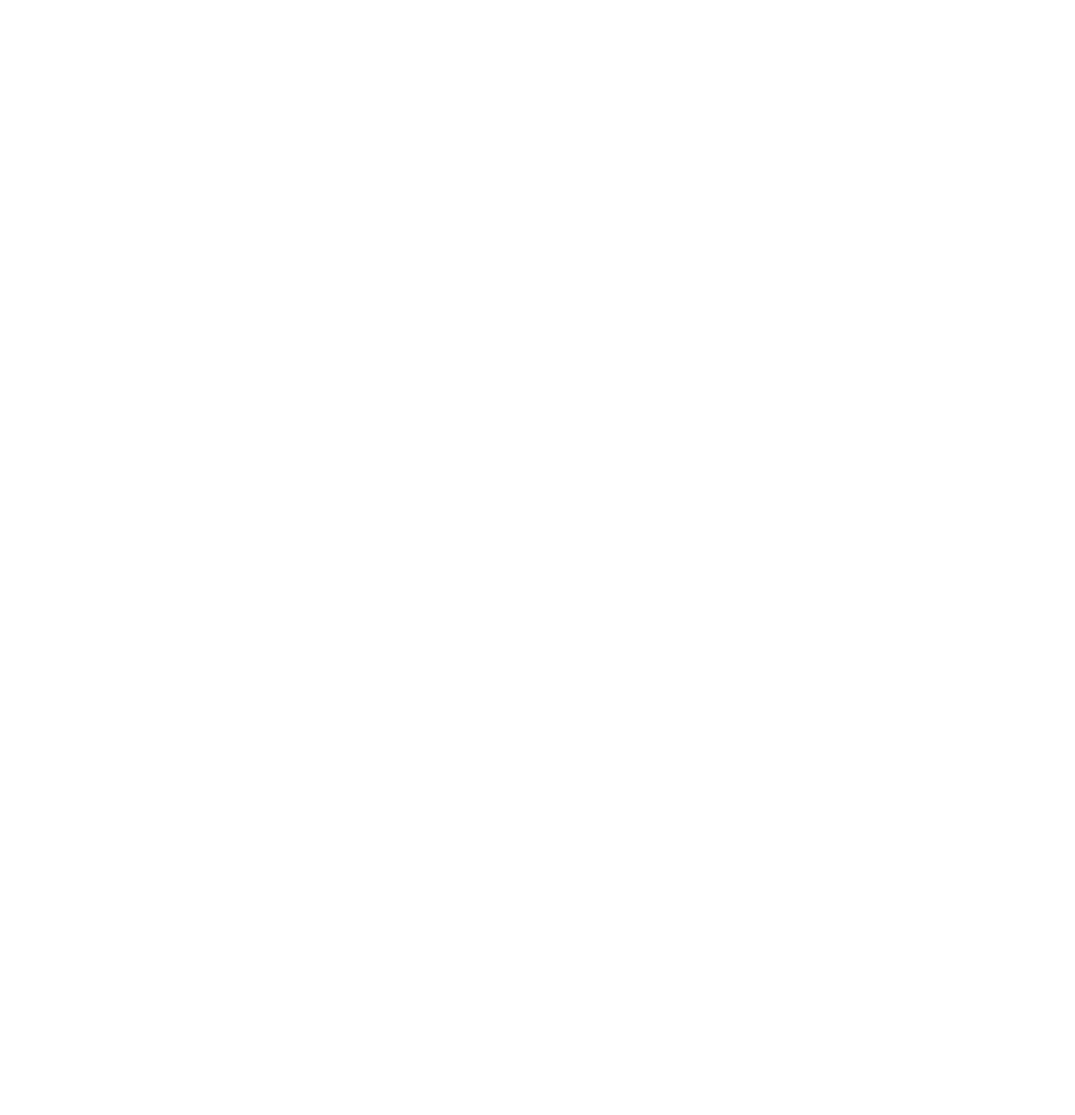
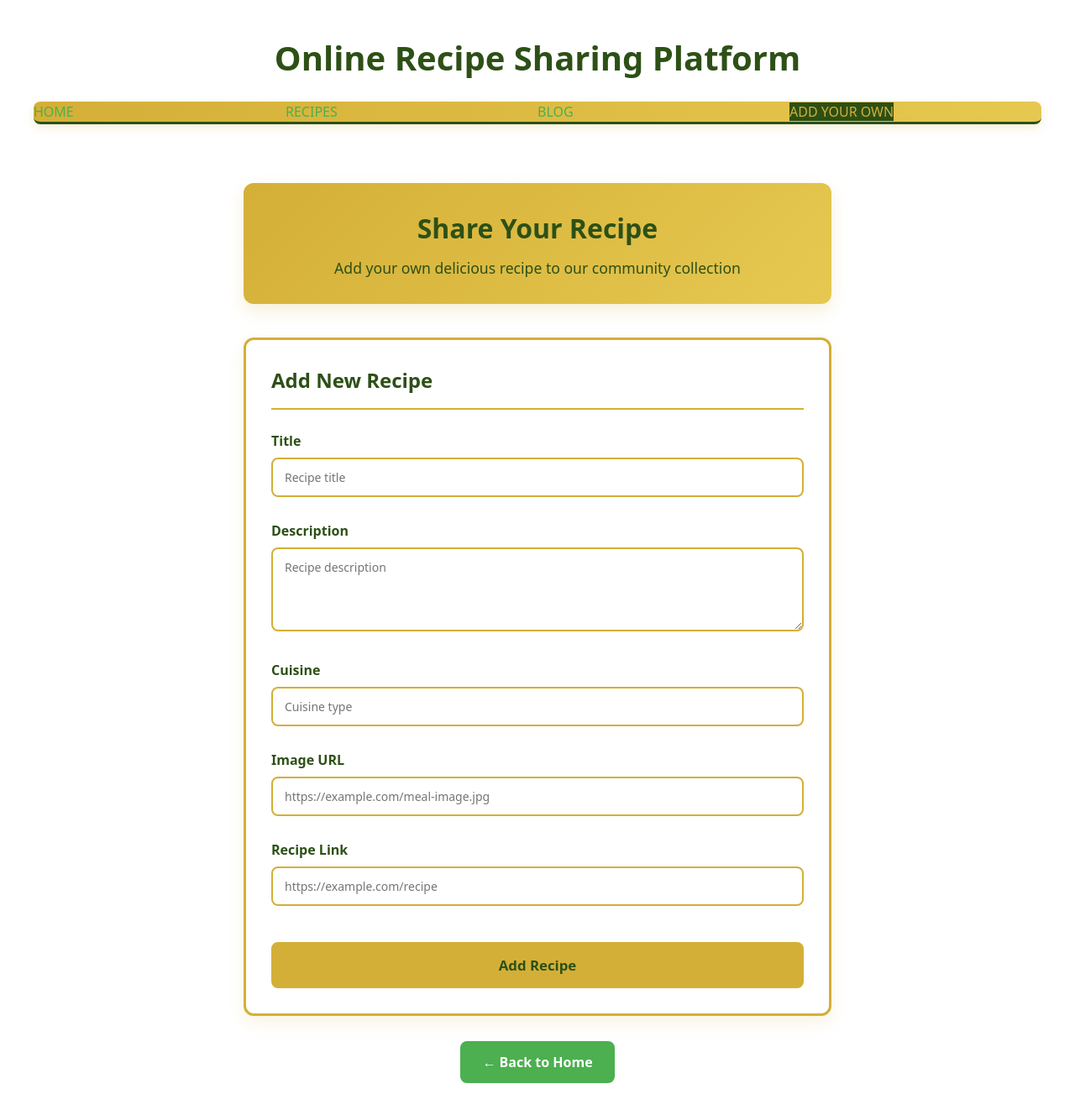
Before and after one commit to ericorekyeh-cmyk/AI-ALLIANCE, a React (Vite) app: page /add-recipe in a window 1280 px wide. Before the commit this address had no page. Shown: the top 1328 px of the page at 84% size. Before the commit the page ends 800 px from the top, so only its background shows below. Built offline with nearby package versions, Linux system fonts and the light colour scheme.

Commit message:
navigation and featured recipes pages, added add recipe page, and added seed data for testing

```diff
--- /dev/null
+++ b/src/AddRecipePage.css
@@ -0,0 +1,138 @@
+/* Add Recipe Page Styles */
+.add-recipe-page {
+  max-width: 700px;
+  margin: 0 auto;
+  padding: 40px 0;
+}
+
+.add-recipe-header {
+  text-align: center;
+  margin-bottom: 40px;
+  padding: 30px;
+  background: linear-gradient(135deg, var(--gold) 0%, #E6C850 100%);
+  border-radius: 12px;
+  box-shadow: 0 8px 20px rgba(212, 175, 55, 0.2);
+}
+
+.add-recipe-header h2 {
+  color: var(--green);
+  font-size: 2em;
+  margin: 0 0 10px 0;
+}
+
+.add-recipe-header p {
+  color: var(--green);
+  font-size: 1.1em;
+  margin: 0;
+  font-weight: 500;
+}
+
+.add-recipe-page .add-recipe-form {
+  margin-bottom: 30px;
+  background: var(--white);
+  border: 3px solid var(--gold);
+  padding: 30px;
+  border-radius: 12px;
+  box-shadow: 0 8px 20px rgba(212, 175, 55, 0.15);
+}
+
+.add-recipe-page .add-recipe-form h3 {
+  color: var(--green);
+  font-size: 1.5em;
+  margin-top: 0;
+  margin-bottom: 25px;
+  border-bottom: 2px solid var(--gold);
+  padding-bottom: 15px;
+}
+
+.add-recipe-page .add-recipe-form label {
+  color: var(--green);
+  font-weight: 600;
+  margin-bottom: 8px;
+  display: block;
+}
+
+.add-recipe-page .add-recipe-form input,
+.add-recipe-page .add-recipe-form textarea {
+  width: 100%;
+  padding: 12px 14px;
+  border: 2px solid var(--gold);
+  border-radius: 8px;
+  font-size: 14px;
+  font-family: inherit;
+  margin-top: 8px;
+  margin-bottom: 20px;
+  box-sizing: border-box;
+  background-color: var(--white);
+  color: var(--green);
+  transition: all 0.25s ease;
+}
+
+.add-recipe-page .add-recipe-form input:focus,
+.add-recipe-page .add-recipe-form textarea:focus {
+  outline: none;
+  border-color: var(--green-light);
+  box-shadow: 0 0 8px rgba(76, 175, 80, 0.3);
+  background-color: #FFFEF2;
+}
+
+.add-recipe-page .add-recipe-form button {
+  width: 100%;
+  background-color: var(--gold);
+  color: var(--green);
+  border: 2px solid var(--gold);
+  padding: 14px 28px;
+  border-radius: 8px;
+  font-size: 1.05em;
+  font-weight: 600;
+  cursor: pointer;
+  transition: all 0.25s ease;
+  margin-top: 15px;
+}
+
+.add-recipe-page .add-recipe-form button:hover {
+  background-color: var(--green);
+  color: var(--gold);
+  border-color: var(--green);
+  box-shadow: 0 6px 16px rgba(76, 175, 80, 0.3);
+  transform: translateY(-2px);
+}
+
+.back-to-home {
+  display: block;
+  margin: 30px auto;
+  background-color: var(--green-light);
+  color: var(--white);
+  border: 2px solid var(--green-light);
+  padding: 12px 24px;
+  border-radius: 8px;
+  font-size: 1em;
+  font-weight: 600;
+  cursor: pointer;
+  transition: all 0.25s ease;
+}
+
+.back-to-home:hover {
+  background-color: var(--gold);
+  color: var(--green);
+  border-color: var(--gold);
+  box-shadow: 0 4px 12px rgba(212, 175, 55, 0.3);
+}
+
+@media (max-width: 768px) {
+  .add-recipe-page {
+    padding: 20px 0;
+  }
+
+  .add-recipe-header {
+    padding: 20px;
+  }
+
+  .add-recipe-header h2 {
+    font-size: 1.5em;
+  }
+
+  .add-recipe-page .add-recipe-form {
+    padding: 20px;
+  }
+}
--- /dev/null
+++ b/src/AddRecipePage.jsx
@@ -0,0 +1,40 @@
+import { useNavigate } from 'react-router-dom';
+import Navigation from './Navigation';
+import AddRecipe from './AddRecipe';
+import './AddRecipePage.css';
+
+function AddRecipePage({ onRecipeAdded }) {
+  const navigate = useNavigate();
+
+  const handleRecipeAdded = () => {
+    onRecipeAdded();
+    // Show success message
+    alert('Recipe added successfully! Redirecting to home page...');
+    // Redirect to home after a short delay
+    setTimeout(() => {
+      navigate('/');
+    }, 1000);
+  };
+
+  return (
+    <div className="container">
+      <h1>Online Recipe Sharing Platform</h1>
+      <Navigation />
+
+      <div className="add-recipe-page">
+        <div className="add-recipe-header">
+          <h2>Share Your Recipe</h2>
+          <p>Add your own delicious recipe to our community collection</p>
+        </div>
+
+        <AddRecipe onRecipeAdded={handleRecipeAdded} />
+
+        <button onClick={() => navigate('/')} className="back-to-home">
+          ← Back to Home
+        </button>
+      </div>
+    </div>
+  );
+}
+
+export default AddRecipePage;
--- a/src/App.jsx
+++ b/src/App.jsx
@@ -2,12 +2,12 @@
 import { BrowserRouter as Router, Routes, Route } from 'react-router-dom';
 import { supabase } from './supabaseClient';
 import AddRecipe from './AddRecipe';
+import AddRecipePage from './AddRecipePage';
 import FeaturedRecipes from './FeaturedRecipes';
 import RecipeDetail from './RecipeDetail';
 import Navigation from './Navigation';
 import RecipesPage from './RecipesPage';
 import BlogPage from './BlogPage';
-import { seedSampleRecipes } from './seedRecipes';
 import './App.css';
 
 function AppContent() {
@@ -60,14 +60,6 @@
         <FeaturedRecipes />
 
         <div className="additional-content">
-          <div className="seed-button-container">
-            <button onClick={seedSampleRecipes} className="seed-button">
-              + Load Sample Recipes
-            </button>
-          </div>
-
-          <AddRecipe onRecipeAdded={fetchRecipes} />
-
           <input
             type="text"
             placeholder="Search recipes or cuisines..."
@@ -126,6 +118,7 @@
         <Route path="/recipe/:id" element={<RecipeDetail />} />
         <Route path="/recipes" element={<RecipesPage />} />
         <Route path="/blog" element={<BlogPage />} />
+        <Route path="/add-recipe" element={<AddRecipePage onRecipeAdded={() => {}} />} />
       </Routes>
     </Router>
   );
--- a/src/FeaturedRecipes.css
+++ b/src/FeaturedRecipes.css
@@ -130,3 +130,11 @@
   padding: 40px 20px;
   font-size: 1.2em;
 }
+
+.loading-message {
+  text-align: center;
+  color: var(--gold);
+  padding: 40px 20px;
+  font-size: 1.1em;
+  font-weight: 500;
+}
--- a/src/FeaturedRecipes.jsx
+++ b/src/FeaturedRecipes.jsx
@@ -1,10 +1,12 @@
 import { useEffect, useState } from 'react';
 import { useNavigate } from 'react-router-dom';
 import { supabase } from './supabaseClient';
+import { seedSampleRecipes } from './seedRecipes';
 import './FeaturedRecipes.css';
 
 function FeaturedRecipes() {
   const [featuredRecipes, setFeaturedRecipes] = useState([]);
+  const [isSeeding, setIsSeeding] = useState(false);
   const navigate = useNavigate();
 
   useEffect(() => {
@@ -22,7 +24,59 @@
       return;
     }
 
-    setFeaturedRecipes(data ?? []);
+    // If no recipes exist, auto-seed them
+    if (!data || data.length === 0) {
+      setIsSeeding(true);
+      await autoSeedRecipes();
+    } else {
+      setFeaturedRecipes(data);
+    }
+  };
+
+  const autoSeedRecipes = async () => {
+    const sampleRecipes = [
+      {
+        title: 'Heirloom Tomato Tart',
+        description: 'A delicate buttery crust topped with sun-ripened tomatoes and aromatic garden herbs, evoking the spirit of a rustic summer afternoon.',
+        cuisine_type: 'French',
+        image_url: 'https://images.unsplash.com/photo-1605450893063-a8b9d9ecc0a0?w=600&h=500&fit=crop',
+        recipe_url: 'https://www.example.com/heirloom-tomato-tart'
+      },
+      {
+        title: 'Artisan Sourdough',
+        description: 'Master the art of the perfect crust and airy crumb with our signature sourdough guide, featuring locally sourced ancient grains.',
+        cuisine_type: 'Bakery',
+        image_url: 'https://images.unsplash.com/photo-1599599810694-b5ac4dd5ccf1?w=600&h=500&fit=crop',
+        recipe_url: 'https://www.example.com/artisan-sourdough'
+      },
+      {
+        title: 'Wild Berry Pavlova',
+        description: 'A cloud-like meringue base paired with seasonal forest berries and silky double cream. An elegant finale to any artisanal meal.',
+        cuisine_type: 'Dessert',
+        image_url: 'https://images.unsplash.com/photo-1604080853949-b92f50e00b7f?w=600&h=500&fit=crop',
+        recipe_url: 'https://www.example.com/wild-berry-pavlova'
+      }
+    ];
+
+    try {
+      const { data, error } = await supabase
+        .from('recipes')
+        .insert(sampleRecipes)
+        .select();
+
+      if (error) {
+        console.error('Error seeding recipes:', error);
+        setIsSeeding(false);
+        return;
+      }
+
+      console.log('Successfully auto-seeded sample recipes:', data);
+      setFeaturedRecipes(data);
+      setIsSeeding(false);
+    } catch (err) {
+      console.error('Unexpected error:', err);
+      setIsSeeding(false);
+    }
   };
 
   const handleImageClick = (id) => {
@@ -32,6 +86,9 @@
   return (
     <div className="featured-section">
       <h2>Featured Recipes</h2>
+      {isSeeding ? (
+        <div className="loading-message">Loading featured recipes...</div>
+      ) : (
         <div className="featured-grid">
           {featuredRecipes.length > 0 ? (
             featuredRecipes.map((recipe) => (
@@ -59,6 +116,7 @@
             <p className="no-featured">No recipes yet. Add one to get started!</p>
           )}
         </div>
+      )}
     </div>
   );
 }
--- a/src/Navigation.css
+++ b/src/Navigation.css
@@ -22,7 +22,12 @@
   min-width: 120px;
 }
 
-.nav-link {
+@media (max-width: 768px) {
+  .nav-item {
+    min-width: 80px;
+    flex: 0 1 auto;
+  }
+}
   display: block;
   padding: 16px 24px;
   text-align: center;
--- a/src/Navigation.jsx
+++ b/src/Navigation.jsx
@@ -31,6 +31,14 @@
             BLOG
           </Link>
         </li>
+        <li className="nav-item">
+          <Link
+            to="/add-recipe"
+            className={`nav-link ${location.pathname === '/add-recipe' ? 'active' : ''}`}
+          >
+            ADD YOUR OWN
+          </Link>
+        </li>
       </ul>
     </nav>
   );
--- a/src/seedRecipes.js
+++ b/src/seedRecipes.js
@@ -3,25 +3,25 @@
 export async function seedSampleRecipes() {
   const sampleRecipes = [
     {
-      title: 'Margherita Pizza',
-      description: 'Classic Italian pizza with fresh mozzarella, basil, and tomato sauce on a crispy crust.',
-      cuisine_type: 'Italian',
-      image_url: 'https://images.unsplash.com/photo-1604068549290-dea0e4a305ca?w=500&h=400&fit=crop',
-      recipe_url: 'https://www.example.com/margherita-pizza'
+      title: 'Heirloom Tomato Tart',
+      description: 'A delicate buttery crust topped with sun-ripened tomatoes and aromatic garden herbs, evoking the spirit of a rustic summer afternoon.',
+      cuisine_type: 'French',
+      image_url: 'https://images.unsplash.com/photo-1605450893063-a8b9d9ecc0a0?w=600&h=500&fit=crop',
+      recipe_url: 'https://www.example.com/heirloom-tomato-tart'
     },
     {
-      title: 'Grilled Salmon',
-      description: 'Perfectly grilled salmon fillet with lemon and herbs, served with fresh vegetables.',
-      cuisine_type: 'Seafood',
-      image_url: 'https://images.unsplash.com/photo-1546069901-ba9599a7e63c?w=500&h=400&fit=crop',
-      recipe_url: 'https://www.example.com/grilled-salmon'
+      title: 'Artisan Sourdough',
+      description: 'Master the art of the perfect crust and airy crumb with our signature sourdough guide, featuring locally sourced ancient grains.',
+      cuisine_type: 'Bakery',
+      image_url: 'https://images.unsplash.com/photo-1599599810694-b5ac4dd5ccf1?w=600&h=500&fit=crop',
+      recipe_url: 'https://www.example.com/artisan-sourdough'
     },
     {
-      title: 'Chocolate Cake',
-      description: 'Rich and decadent chocolate cake with smooth chocolate frosting and fresh berries on top.',
+      title: 'Wild Berry Pavlova',
+      description: 'A cloud-like meringue base paired with seasonal forest berries and silky double cream. An elegant finale to any artisanal meal.',
       cuisine_type: 'Dessert',
-      image_url: 'https://images.unsplash.com/photo-1578985545062-69928b1d9587?w=500&h=400&fit=crop',
-      recipe_url: 'https://www.example.com/chocolate-cake'
+      image_url: 'https://images.unsplash.com/photo-1604080853949-b92f50e00b7f?w=600&h=500&fit=crop',
+      recipe_url: 'https://www.example.com/wild-berry-pavlova'
     }
   ];
 
```
Lines whose indentation alone changed are shown as unchanged.
